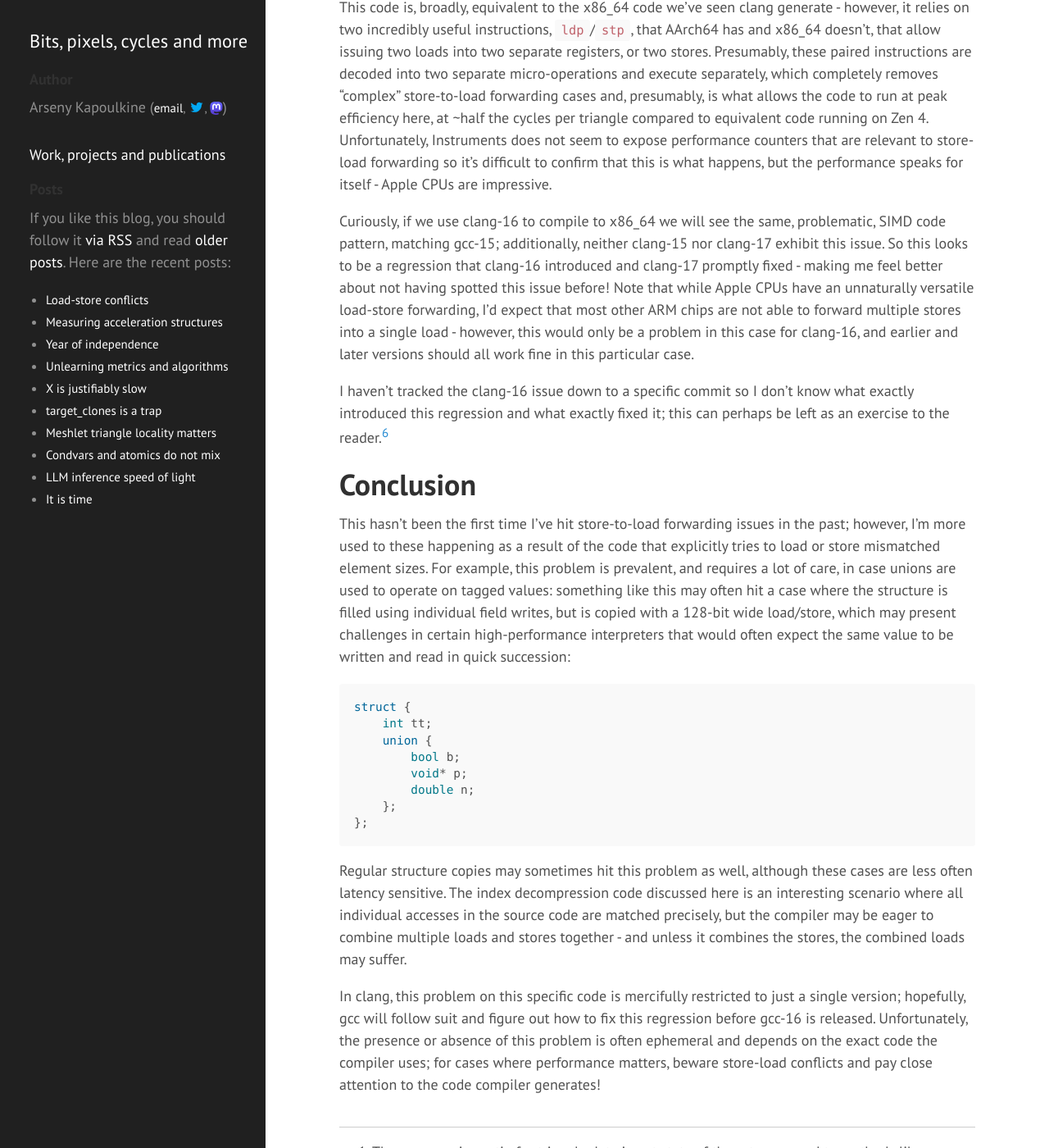
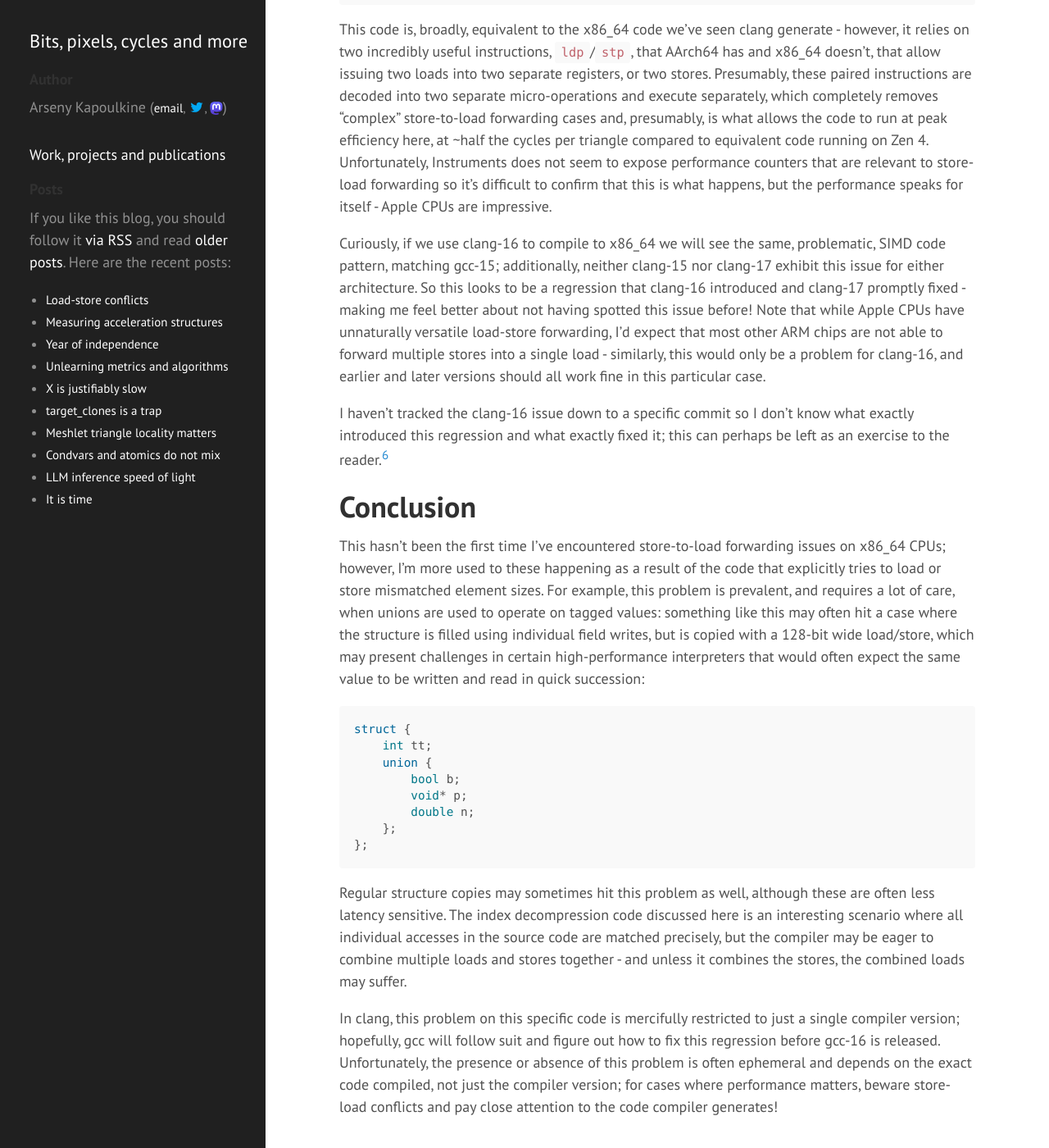
Before and after one commit to zeux/zeux.github.io, a Jekyll site: the page built from _posts/2025-05-03-load-store-conflicts.md, in a window 1280 px wide and 1400 px high, scrolled down 10904 px. Shown: the whole window at 82% size. Built offline with Jekyll 4.4.1, drawn with Linux system fonts in a browser that asks for light colours; some of the changed text lies outside the part shown.

Commit message:
More wording tweaks

````diff
--- a/_posts/2025-05-03-load-store-conflicts.md
+++ b/_posts/2025-05-03-load-store-conflicts.md
@@ -159,15 +159,15 @@ To confirm that this is what is happening, we can use [AMD μProf](https://www.a
 
 The counter is enabled by default in the "Assess Performance (Extended)" set; profiling with that set, we get ~69 STLIs per thousand instructions. The number itself is a little surprising: with ~40 instructions in the loop body, just one of which is the offending load, we'd expect ~25 STLIs per thousand instructions - but we can compare with gcc-14 binary (~24 STLIs per thousand instructions) or clang-20 binary (~1 STLIs per thousand instructions) and confidently conclude that indeed, things are much worse now and STLI count has increased dramatically.
 
-Curiously, while clang binary generates essentially no STLIs, gcc-14 binary generates an appreciable number. This might be due to the "double" access to the FIFO edge, where the loads of individual elements of the edge need to read data from part of the earlier, wider, store - AMD's manual is silent on this but Chips and Cheese claims this introduces an extra 6-7 cycle latency, so perhaps STLI counts that in this case as well, but the latency ends up being hidden by the rest of the decoding and the actual loop performance doesn't suffer in that case.
+Curiously, while clang binary generates essentially no STLIs, gcc-14 binary generates an appreciable number. This might be due to the "double" access to the FIFO edge, where the loads of individual elements of the edge need to read data from part of the earlier, wider, store - AMD's manual is silent on this but Chips and Cheese claims this introduces an extra 6-7 cycle latency. Perhaps STLI counts that in this case as well, but the latency ends up being hidden by the rest of the decoding and the actual loop performance doesn't suffer in that case.
 
-Unfortunately, in larger loops it's a little more difficult to trace this problem back to the specific instructions that cause this. AMD supports "Instruction Based Sampling", which tracks a number of counters associated with the execution of individual instructions, but it does not support gathering data about STLF conflicts in particular, and the cache latencies it collects do not allow pinpointing the problem in this case.
+Unfortunately, in larger loops it's more difficult to trace this problem back to the specific instructions that cause this. AMD supports "Instruction Based Sampling", which tracks a number of counters associated with the execution of individual instructions, but it does not support gathering data about STLF issues in particular, and the cache latencies it collects do not allow pinpointing the problem, as the delay is not cache-related.
 
 Using `perf` with `-e ls_bad_status2.stli_other` produces the following output which makes it a little easier to reason about the cause:
 
 ![](/images/loadstore_2.jpg){: width="450"}
 
-Here, the instructions with lots of hits are the instruction that immediately follows the problematic load (it is typical for performance sampling to hit instructions that are soon after the expensive ones), and the instruction that is dependent on it. However, this only works because we already know STLI is the problem; the default profile is much less descriptive with a much longer and less precise [skid window](https://www.intel.com/content/www/us/en/docs/vtune-profiler/user-guide/2023-0/hardware-event-skid.html):
+Here, the two instructions with lots of hits are the instruction that immediately follows the problematic load (it is typical for performance sampling to hit instructions that follow the expensive ones), and the instruction that is dependent on it. However, this only works because we already know STLI is the problem; the default profile is much less descriptive with a much longer and less precise [skid window](https://www.intel.com/content/www/us/en/docs/vtune-profiler/user-guide/2023-0/hardware-event-skid.html):
 
 ![](/images/loadstore_4.jpg){: width="450"}
 
@@ -200,11 +200,11 @@ stur  d0, [x12, -0x8]
 str   w7, [x12]
 ```
 
-... okay then. We are seeing what is, essentially, the same code we have already seen gcc-15 generate: when reading FIFO entry, we read it into a SIMD register using a 64-bit load; components of that register are then written to two separate FIFO entries, along with the third vertex, as separate 32-bit loads. We have just seen this strategy result in a fairly catastrophic performance cliff because the CPU can't merge two stores from a store buffer into a single load. Is this, perhaps, not the case for Apple CPUs? Let's refer to [Apple Silicon CPU Optimization Guide](https://developer.apple.com/documentation/apple-silicon/cpu-optimization-guide):
+... okay then. We are seeing what is, essentially, the same code we have already seen gcc-15 generate for x86_64: when reading FIFO entry, we read it into a SIMD register using a 64-bit load; 32-bit components of that register are then written to two separate FIFO entries, along with the third vertex, as separate 32-bit stores. We have just seen this strategy result in a fairly catastrophic performance cliff because the CPU can't forward two separate stores from a store buffer into a single load. Is this, perhaps, not the case for Apple CPUs? Let's refer to [Apple Silicon CPU Optimization Guide](https://developer.apple.com/documentation/apple-silicon/cpu-optimization-guide):
 
 ![](/images/loadstore_3.jpg){: width="600"}
 
-Interesting! It looks like on Apple chips, specifically on their performance cores, a 64-bit load may source both - or one of - 32-bit halves from the entries in the store buffer; this would explain why we are seeing such excellent performance (7.2 cycles/triangle) on M4 even though the code is seemingly inefficient. The manual, however, does say that this may introduce more strict dependencies, and does not allow more efficient single-element store forwarding, so let's look at how the code and performance changes with newer compiler.
+Interesting! It looks like on Apple chips, specifically on their performance cores, a 64-bit load may source both - or one of - 32-bit halves from the entries in the store buffer; this would explain why we are seeing solid performance (7.2 cycles/triangle) on M4 even though the code is seemingly inefficient. The manual, however, does say that this may introduce more strict dependencies, and does not allow more efficient single-element store forwarding, so let's look at how the code and performance changes with newer compiler.
 
 When using Xcode 16.3 (clang-17[^5]), our code runs at ~9.8 GB/s, or ~5.4 cycles/triangle, almost two full cycles faster than the clang-16 binary! And, lo and behold, if we look at the FIFO access we see this:
 
@@ -225,13 +225,13 @@ str   w7, [x12, 0x4]
 
 This code is, broadly, equivalent to the x86_64 code we've seen clang generate - however, it relies on two incredibly useful instructions, `ldp`/`stp`, that AArch64 has and x86_64 doesn't, that allow issuing two loads into two separate registers, or two stores. Presumably, these paired instructions are decoded into two separate micro-operations and execute separately, which completely removes "complex" store-to-load forwarding cases and, presumably, is what allows the code to run at peak efficiency here, at ~half the cycles per triangle compared to equivalent code running on Zen 4. Unfortunately, Instruments does not seem to expose performance counters that are relevant to store-load forwarding so it's difficult to confirm that this is what happens, but the performance speaks for itself - Apple CPUs are impressive.
 
-Curiously, if we use clang-16 to compile to x86_64 we will see the same, problematic, SIMD code pattern, matching gcc-15; additionally, neither clang-15 nor clang-17 exhibit this issue. So this looks to be a regression that clang-16 introduced and clang-17 promptly fixed - making me feel better about not having spotted this issue before! Note that while Apple CPUs have an unnaturally versatile load-store forwarding, I'd expect that most other ARM chips are not able to forward multiple stores into a single load - however, this would only be a problem in this case for clang-16, and earlier and later versions should all work fine in this particular case.
+Curiously, if we use clang-16 to compile to x86_64 we will see the same, problematic, SIMD code pattern, matching gcc-15; additionally, neither clang-15 nor clang-17 exhibit this issue for either architecture. So this looks to be a regression that clang-16 introduced and clang-17 promptly fixed - making me feel better about not having spotted this issue before! Note that while Apple CPUs have unnaturally versatile load-store forwarding, I'd expect that most other ARM chips are not able to forward multiple stores into a single load - similarly, this would only be a problem for clang-16, and earlier and later versions should all work fine in this particular case.
 
 I haven't tracked the clang-16 issue down to a specific commit so I don't know what exactly introduced this regression and what exactly fixed it; this can perhaps be left as an exercise to the reader.[^6]
 
 # Conclusion
 
-This hasn't been the first time I've hit store-to-load forwarding issues in the past; however, I'm more used to these happening as a result of the code that explicitly tries to load or store mismatched element sizes. For example, this problem is prevalent, and requires a lot of care, in case unions are used to operate on tagged values: something like this may often hit a case where the structure is filled using individual field writes, but is copied with a 128-bit wide load/store, which may present challenges in certain high-performance interpreters that would often expect the same value to be written and read in quick succession:
+This hasn't been the first time I've encountered store-to-load forwarding issues on x86_64 CPUs; however, I'm more used to these happening as a result of the code that explicitly tries to load or store mismatched element sizes. For example, this problem is prevalent, and requires a lot of care, when unions are used to operate on tagged values: something like this may often hit a case where the structure is filled using individual field writes, but is copied with a 128-bit wide load/store, which may present challenges in certain high-performance interpreters that would often expect the same value to be written and read in quick succession:
 
 ```c++
 struct {
@@ -244,9 +244,9 @@ struct {
 };
 ```
 
-Regular structure copies may sometimes hit this problem as well, although these cases are less often latency sensitive. The index decompression code discussed here is an interesting scenario where all individual accesses in the source code are matched precisely, but the compiler may be eager to combine multiple loads and stores together - and unless it combines the stores, the combined loads may suffer.
+Regular structure copies may sometimes hit this problem as well, although these are often less latency sensitive. The index decompression code discussed here is an interesting scenario where all individual accesses in the source code are matched precisely, but the compiler may be eager to combine multiple loads and stores together - and unless it combines the stores, the combined loads may suffer.
 
-In clang, this problem on this specific code is mercifully restricted to just a single version; hopefully, gcc will follow suit and figure out how to fix this regression before gcc-16 is released. Unfortunately, the presence or absence of this problem is often ephemeral and depends on the exact code the compiler uses; for cases where performance matters, beware store-load conflicts and pay close attention to the code compiler generates!
+In clang, this problem on this specific code is mercifully restricted to just a single compiler version; hopefully, gcc will follow suit and figure out how to fix this regression before gcc-16 is released. Unfortunately, the presence or absence of this problem is often ephemeral and depends on the exact code compiled, not just the compiler version; for cases where performance matters, beware store-load conflicts and pay close attention to the code compiler generates!
 
 [^1]: The compression ratio for triangle data is not state of the art compared to methods like Edgebreaker, but that's an explicit design point, as we want a way to encode index buffers without distoring the vertex cache optimized order. The encoding is specialized to be friendly to general purpose LZ/entropy codecs, so the encoded output could be compressed further by LZ4/Zstd if needed.
 [^2]: Or, to be specific, decimal gigabytes or gibibytes per second, which is the common unit of bandwidth measurement. If you have seen my Mastodon posts about this, or have read the numbers in my bug report, those use binary gigabytes and as such feature smaller numbers - sorry!
````
Also changed, not shown: other parts of _posts/2025-05-03-load-store-conflicts.md (+2 -2 lines).
